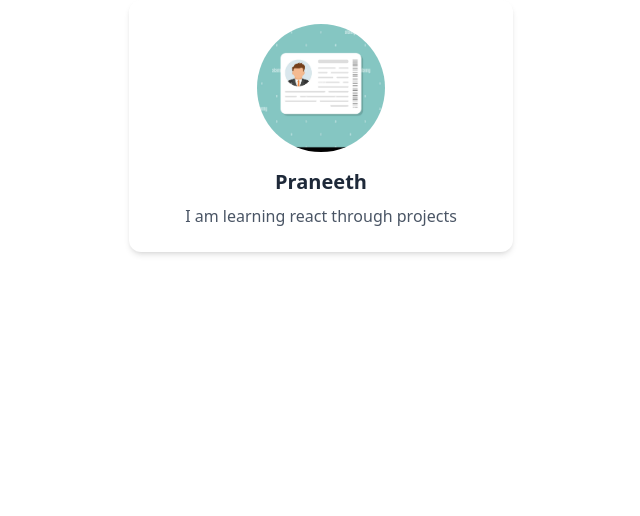
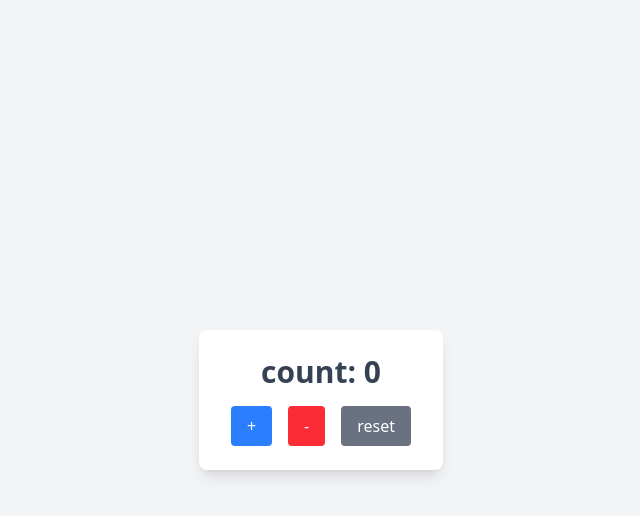
Before and after one commit to PraneethBunny123/All-App, a React (Vite) app: page / in a window 1280 px wide. Shown: the top 516 px of the page, without its empty margins (319-959 px from the left). Built offline with nearby package versions, Linux system fonts and the light colour scheme.

Commit message:
Completed the counter app with increment, decrement, and rest button using useState. Added stylings using chatgpt tailwind 4

```diff
--- a/src/App.jsx
+++ b/src/App.jsx
@@ -1,11 +1,13 @@
-import ProfileCard from './project-apps/ProfileCard'
+import ProfileCard from './project-apps/Profile Card/ProfileCard'
+import Counter from './project-apps/Counter/Counter'
 
 function App() {
 
   return (
-    <>
-      <ProfileCard name='Praneeth' bio='I am learning react through projects '/>
-    </>
+    <div>
+      {/*<ProfileCard name='Praneeth' bio='I am learning react through projects '/>*/}
+      <Counter />
+    </div>
   )
 }
 
--- /dev/null
+++ b/src/project-apps/Counter/Counter.jsx
@@ -0,0 +1,42 @@
+import { useState } from "react";
+
+export default function Counter() {
+    const [count, setCount] = useState(0)
+
+    function handleIncrement() {
+        setCount(prevCount => prevCount+1)
+    }
+
+    function handleDecrement() {
+        setCount(prevCount => prevCount-1)
+    }
+     function handleReset() {
+        setCount(0)
+     }
+
+    return (
+        <div className="h-screen flex items-center justify-center bg-gray-100">
+            <div className="bg-white p-6 rounded-lg shadow-lg text-center">
+                <h1 className="text-3xl font-bold text-gray-700 mb-4">count: {count}</h1>
+                <button
+                    onClick={handleIncrement}
+                    className="bg-blue-500 text-white py-2 px-4 rounded hover:bg-blue-700 mx-2"
+                >
+                    +
+                </button>
+                <button
+                    onClick={handleDecrement}
+                    className="bg-red-500 text-white py-2 px-4 rounded hover:bg-red-700 mx-2"
+                >
+                    -
+                </button>
+                <button
+                    onClick={handleReset}
+                    className="bg-gray-500 text-white py-2 px-4 rounded hover:bg-gray-700 mx-2"
+                >
+                    reset
+                </button>
+            </div>
+        </div>
+    )
+}
--- a/src/project-apps/ProfileCard.jsx
+++ b/src/project-apps/Profile Card/ProfileCard.jsx
@@ -1,4 +1,4 @@
-import profilecard from '../images/profilecard.jpg'
+import profilecard from '../../images/profilecard.jpg'
 
 export default function ProfileCard({name, bio}) {
 
```
